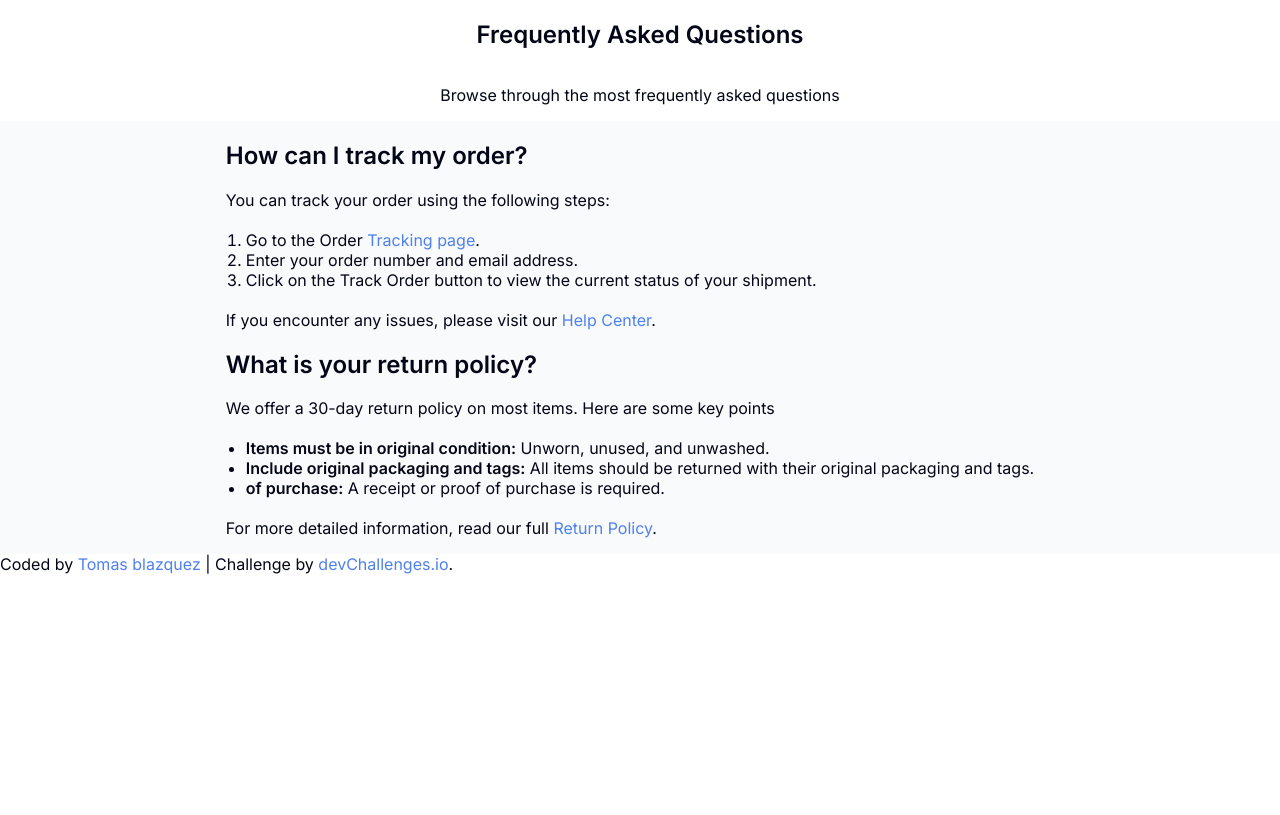
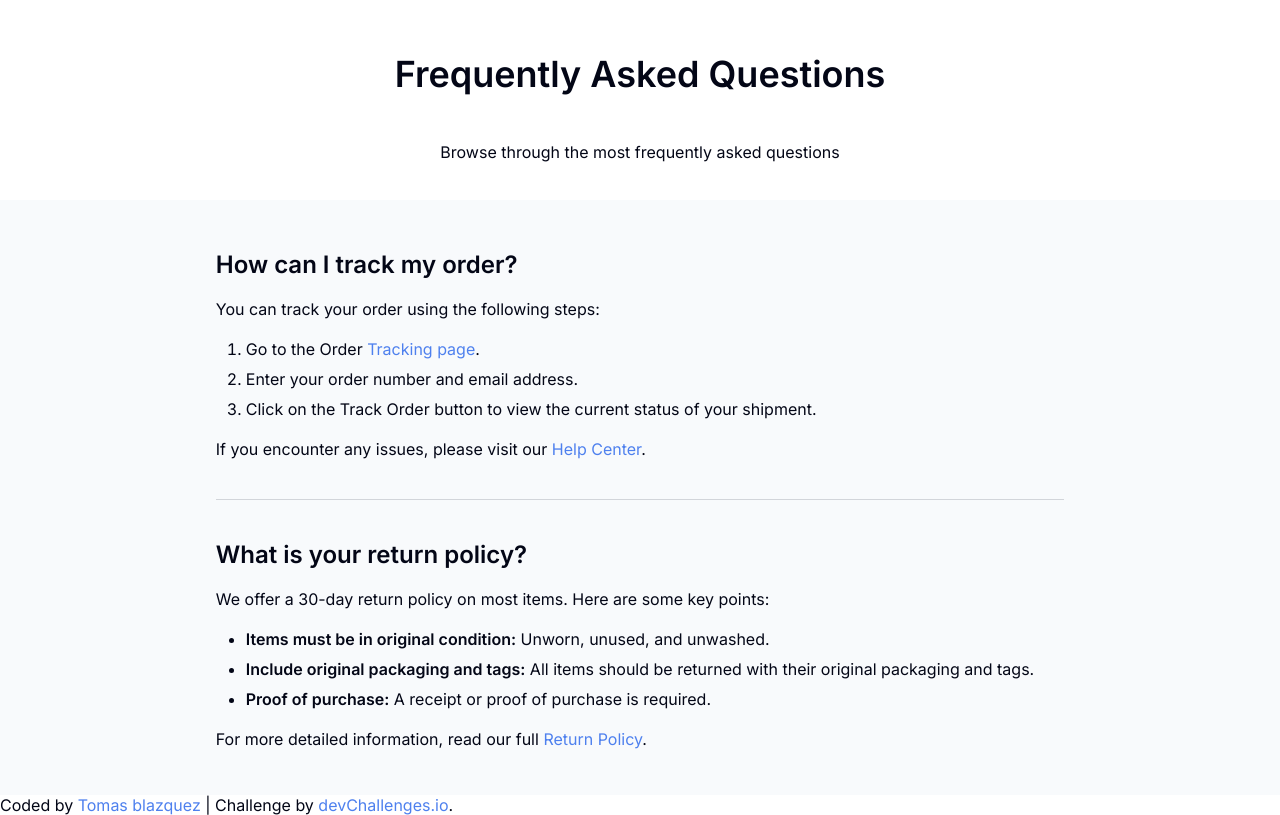
Before and after one commit to Nahsev/Frequently-Asked-Questions, a plain HTML site: page index.html in a window 1280 px wide. Drawn offline with Linux system fonts and the light colour scheme.

Commit message:
fix all, complete

```diff
--- a/index.html
+++ b/index.html
@@ -38,10 +38,12 @@
           </ol>
           <p>If you encounter any issues, please visit our <a href="/index.html" target="_blank">Help Center</a>.</p>
         </div>
+
+        <div class="line"></div>
         <div>
           <h2>What is your return policy?</h2>
 
-          <p>We offer a 30-day return policy on most items. Here are some key points</p>
+          <p>We offer a 30-day return policy on most items. Here are some key points:</p>
 
 
           <ul>
@@ -53,7 +55,7 @@
 
             All items should be returned with their original packaging and tags.</li>
 
-            <li><span> of purchase:</span>
+            <li><span>Proof of purchase:</span>
 
             A receipt or proof of purchase is required.</li>
           </ul>
--- a/style.css
+++ b/style.css
@@ -2,43 +2,52 @@
 body{
     margin: 0;
     color: #030616;
-    font-size: 1rem;
+    font-size: 16px;
     font-family: "Inter", serif;
     font-weight: 400;
 
     h1{
         font-weight: 600;
-        font-size: 2,25rem;
+        font-size: 2.25rem;
+
     }
     h2{
         font-weight: 600;
-        font-size: 1,5rem;
+        font-size: 1.5rem;
     }
     span{
         font-weight: 600;
-        font-size: 1,5rem;
+
     }
 
     a{
         color: #4E80EE;
         text-decoration: none;
     }
+
 }
 
 
-
+.line{
+    width: 100%;
+    height: 1px;
+    background-color: #D2D5DA;
+    margin: 40px 0 40px 0;
+}
 
 .title{
     display: flex;
     flex-direction: column;
     align-items: center;
+    justify-content: center;
+    height: 200px;
 }
 
 
 
 ul{
     margin: 20px;
-    padding: 0;
+    padding: 0px;
 }
 
 ol{
@@ -46,10 +55,14 @@ ol{
     padding: 0;
 }
 
+li{
+    margin: 10px;
+}
+
 .cont{
 
     min-width:  40%;
-
+    margin: 30px 0 30px 0;
 }
 
 @media (max-width: 1024px) {
@@ -69,9 +82,9 @@ ol{
 
 
 .container{
-    background-color: aqua;
+
     display: flex;
     justify-content: center;
-    height: 100%;
+
     background-color: #F8FAFC;
 }
```
